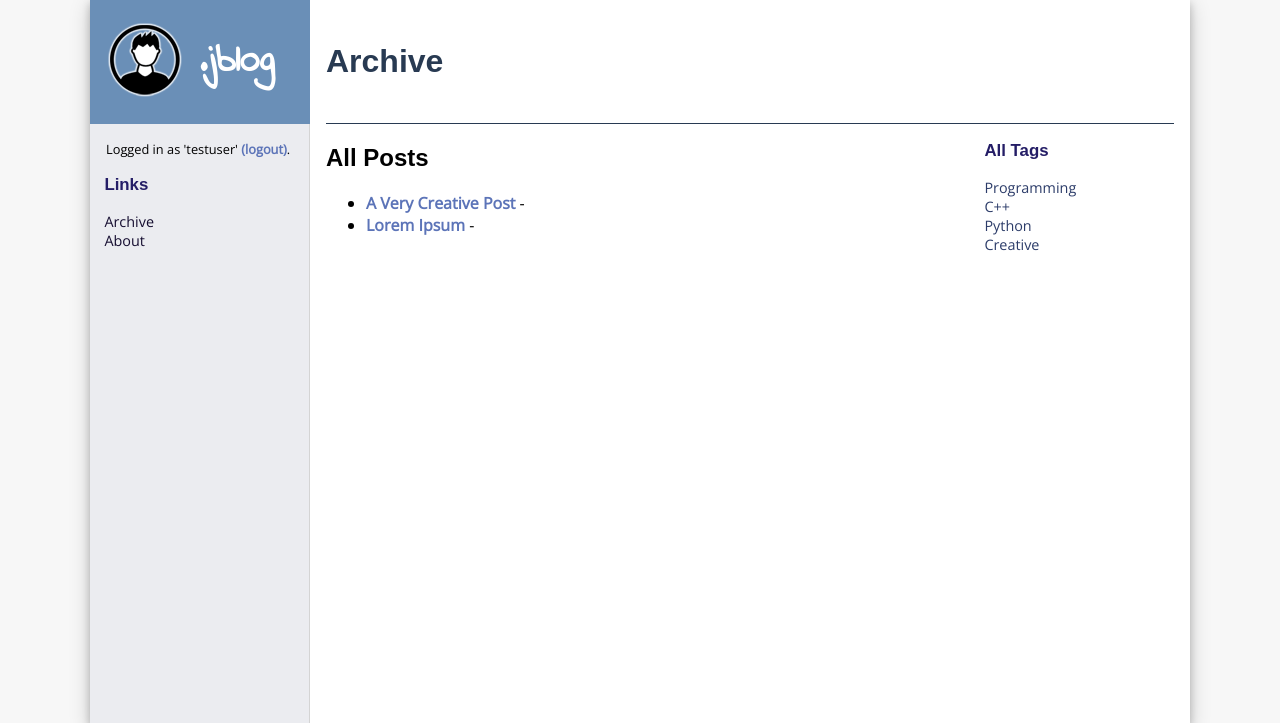
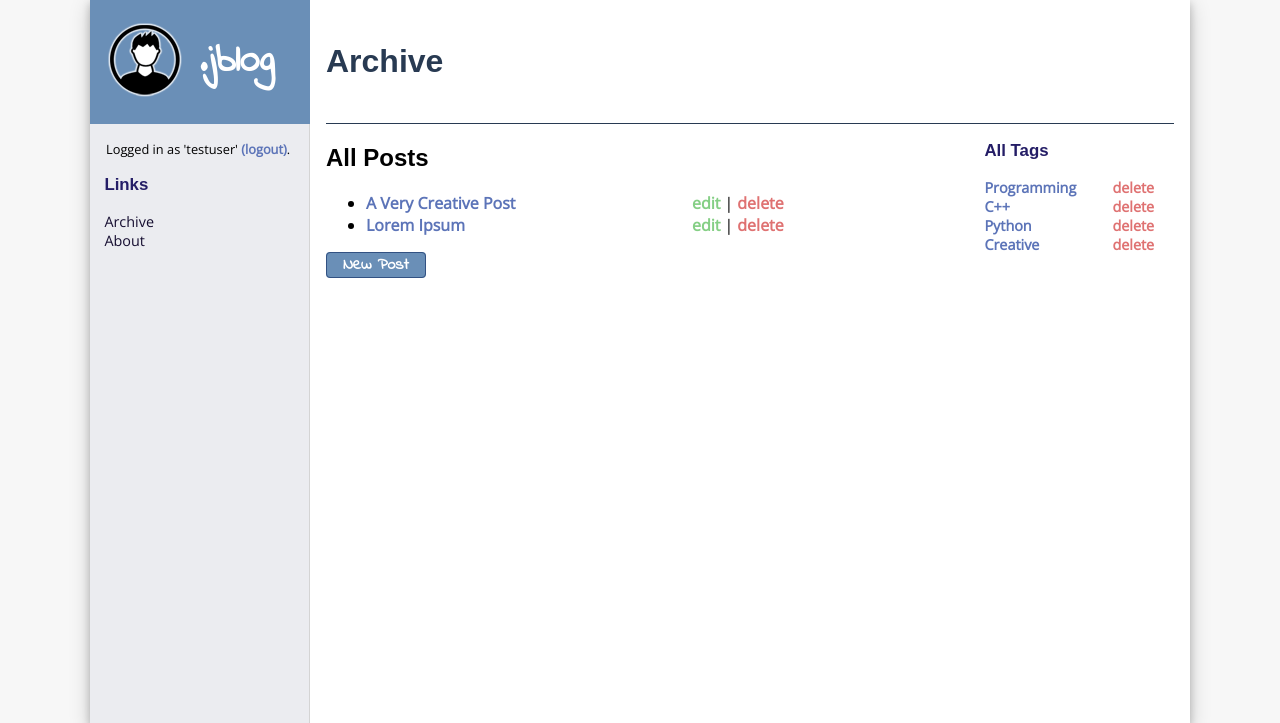
Before and after one commit to justacid/jblog, a Flask app: page /archive in a window 1280 px wide. Shown: the part 17-740 px from the top of the page. Run offline with Flask 2, Linux system fonts and the light colour scheme; a user stored in the database is signed in; data comes from the database, SQL or seed files in the repository; style sheets or scripts are compiled from the project's sources; some web fonts are replaced.

Commit message:
Add edit-delete actions for admins.

```diff
--- a/static/styles.css
+++ b/static/styles.css
@@ -20,19 +20,7 @@ a {
     padding-left: 0;
 }
 
-#infobar ul {
-    list-style: none;
-    font-family: 'Open Sans', sans-serif;
-    padding-left: 0;
-}
-
-#infobar a {
-    text-decoration: none;
-    color: #2c3c69;
-    font-weight: normal;
-}
-
-#sidebar a {
+#sidebar  a {
     text-decoration: none;
     color: #150d30;
     font-weight: normal;
@@ -57,6 +45,12 @@ a {
     padding-left: 1em;
     padding-right: 1em;
     color: #241d66;
+}
+
+#infobar > ul {
+    list-style: none;
+    font-family: 'Open Sans', sans-serif;
+    padding-left: 0;
 }
 
 #logo-container {
@@ -130,6 +124,41 @@ a {
     padding-left: 1em;
 }
 
+.archive-row {
+    display: grid;
+    grid-template-columns: 1fr 1fr;
+}
+
+.edit-delete-links {
+    padding-left: 2em;
+    display: flex;
+}
+
+.edit-link {
+    color: #85cf85;
+    padding-right: 0.25em;
+}
+
+.delete-link {
+    color: #df7272;
+    padding-left: 0.25em;
+}
+
+#new-post-link {
+    border: solid 1px #325182;
+    background-color: #6a8fb7;
+    border-radius: 4px;
+    padding-left: 1em;
+    padding-right: 1em;
+    color: #ffffff;
+    font-family: 'Indie Flower';
+}
+
+.tag-row {
+    display: grid;
+    grid-template-columns: 1fr 1fr;
+}
+
 @media only screen and (max-width: 800px) {
     #grid-container {
         box-shadow: 0;
--- a/templates/archive.html
+++ b/templates/archive.html
@@ -8,16 +8,45 @@
     <h2>All Posts {% if tag_filter %} with Tag '{{ tag_filter }}' {% endif %} </h2>
     <ul>
         {% for post in posts %}
-            <li><a href="{{ url_for('.post_page', post_id=post.rowid) }} ">{{ post.title}}</a> - {{ fdate(post.published) }}</li>
+            <li>
+                <div class="archive-row">
+                <div class="post-link">
+                    <a href="{{ url_for('.post_page', post_id=post.rowid) }} ">{{ post.title}}</a>
+                    <div class="published">
+                        {{ fdate(post.published) }}
+                    </div>
+                </div>
+                {% if current_user.is_authenticated %}
+                <div class="edit-delete-links">
+                    <a class="edit-link" href="{{ url_for('editor.edit_post_page', post_id=post.rowid) }}">edit</a> |
+                    <a class="delete-link" href="{{ url_for('editor.delete_post_page', post_id=post.rowid) }}">delete</a>
+                </div>
+                {% endif %}
+                </div>
+            </li>
         {% endfor %}
     </ul>
+    {% if current_user.is_authenticated %}
+        <a id="new-post-link" href="{{ url_for('editor.new_post_page') }}">New Post</a>
+    {% endif %}
 {% endblock %}
 
 {% block infobar %}
     <ul>
         <li><h3>All Tags</h3></li>
         {% for tag in tags %}
-            <li><a href="{{ url_for('.archive_page', tag=tag.tag) }}">{{ tag.tag }}</a></li>
+            <li>
+                <div class="tag-row">
+                    <div class="tag-link">
+                        <a href="{{ url_for('.archive_page', tag=tag.tag) }}">{{ tag.tag }}</a>
+                    </div>
+                    {% if current_user.is_authenticated %}
+                    <div class="edit-delete-links">
+                        <a class="delete-link" href="{{ url_for('editor.delete_tag_page', tag_id=tag.rowid) }}">delete</a>
+                    </div>
+                    {% endif %}
+                </div>
+            </li>
         {% endfor %}
     </ul>
 {% endblock %}
```
Also changed, not shown: editor.py (+16 -1 lines).
